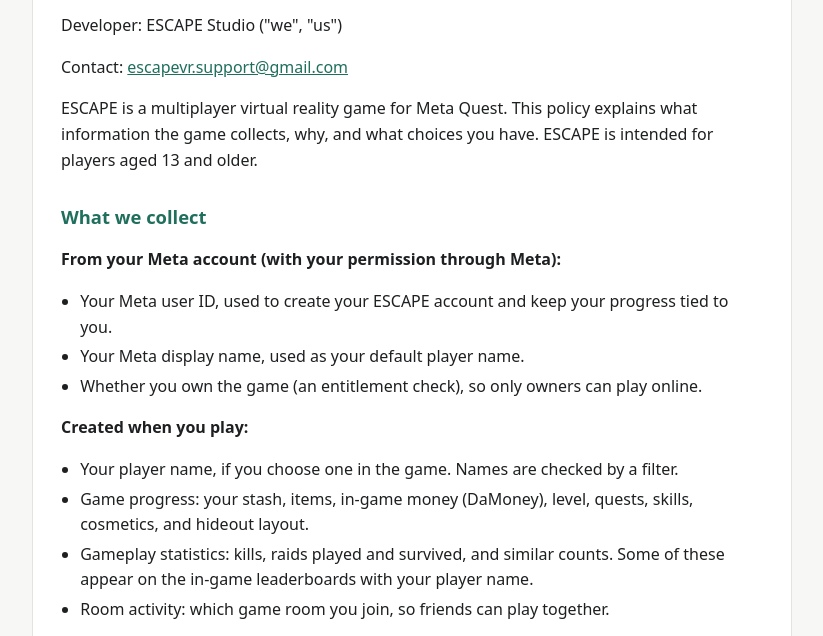
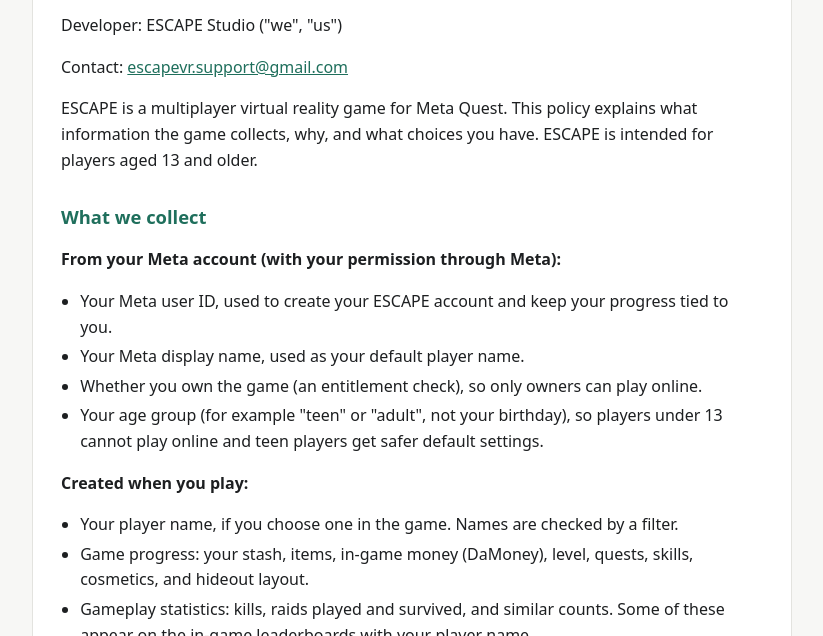
Before and after one commit to timelessvr1/escape-legal, a plain HTML site: page index.html in a window 1280 px wide. Shown: the part 162-798 px from the top of the page, without its empty margins (228-1051 px from the left). Drawn offline with Linux system fonts and the light colour scheme.

Commit message:
Privacy policy: age group

```diff
--- a/index.html
+++ b/index.html
@@ -23,6 +23,7 @@
 <li>Your Meta user ID, used to create your ESCAPE account and keep your progress tied to you.</li>
 <li>Your Meta display name, used as your default player name.</li>
 <li>Whether you own the game (an entitlement check), so only owners can play online.</li>
+<li>Your age group (for example &quot;teen&quot; or &quot;adult&quot;, not your birthday), so players under 13 cannot play online and teen players get safer default settings.</li>
 </ul>
 <p><strong>Created when you play:</strong></p>
 <ul>
```
Also changed, not shown: privacy.html (+1 -0 lines).
